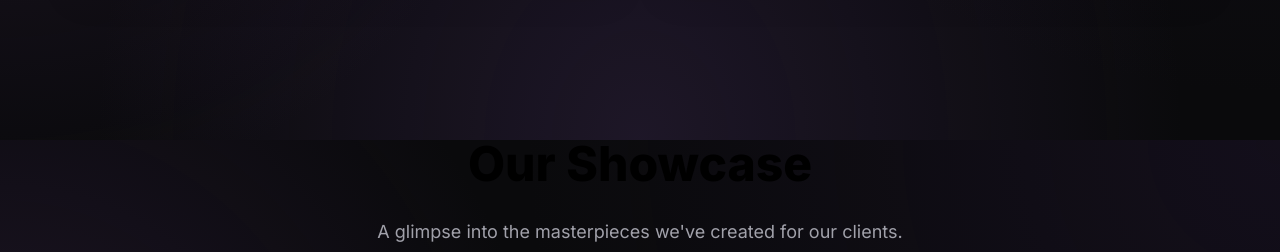
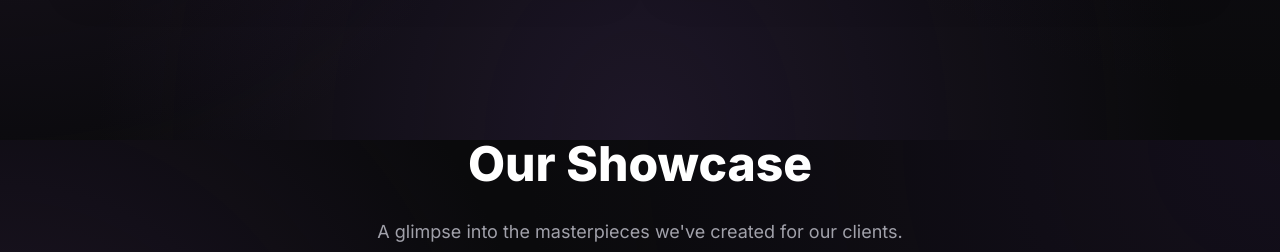
Before and after one commit to rakitdigitalsolusindo/rakit-digital-indo, a Vue app: page / in a window 1280 px wide. Shown: the part 2260-2512 px from the top of the page. Built offline with nearby package versions, Linux system fonts and the light colour scheme.

Commit message:
fix: update ShowcaseSection header color to white for better visibility

```diff
--- a/src/components/ShowcaseSection.vue
+++ b/src/components/ShowcaseSection.vue
@@ -172,7 +172,7 @@ onUnmounted(() => {
 .showcase-header h2 {
   font-size: 48px;
   font-weight: 800;
-  color: #000000;
+  color: #ffffff;
   margin-bottom: 16px;
 }
 
```
Also changed, not shown: public/logo.svg.
